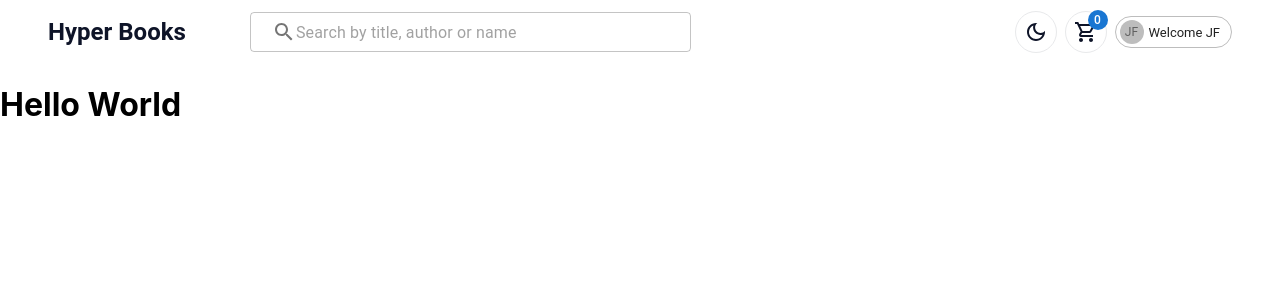
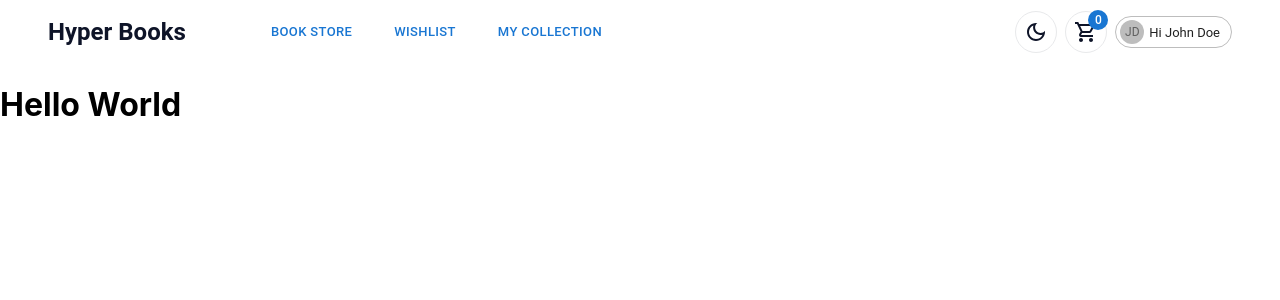
Before and after one commit to Jon-Felipe/hyperbooks, a React (Vite) app: page / in a window 1280 px wide. Shown: the top 300 px of the page. Built offline with nearby package versions, Linux system fonts and the light colour scheme.

Commit message:
replaced search input with nav links header

```diff
--- a/src/components/Header.tsx
+++ b/src/components/Header.tsx
@@ -1,18 +1,16 @@
-// components
+// mui
 import AppBar from '@mui/material/AppBar';
 import Container from '@mui/material/Container';
 import Box from '@mui/material/Box';
 import Toolbar from '@mui/material/Toolbar';
 import Typography from '@mui/material/Typography';
+import Button from '@mui/material/Button';
 import IconButton from '@mui/material/IconButton';
-import TextField from '@mui/material/TextField';
-import InputAdornment from '@mui/material/InputAdornment';
 import Avatar from '@mui/material/Avatar';
 import Chip from '@mui/material/Chip';
 import Badge from '@mui/material/Badge';
 import DarkModeOutlined from '@mui/icons-material/DarkModeOutlined';
 import ShoppingCartOutlinedIcon from '@mui/icons-material/ShoppingCartOutlined';
-import SearchIcon from '@mui/icons-material/Search';
 
 type Props = {};
 
@@ -27,33 +25,20 @@ function Header({}: Props) {
               flexGrow: { xs: 1, lg: 0 },
               color: '#0e1428',
               fontWeight: 'bold',
-              marginRight: { xs: 0, lg: 8 },
+              marginRight: { xs: 0, lg: 10 },
             }}
           >
             Hyper Books
           </Typography>
           <Box
-            component='form'
-            autoComplete='off'
-            sx={{ display: { xs: 'none', lg: 'flex' }, flexGrow: 1 }}
+            component='nav'
+            sx={{ display: { xs: 'none', lg: 'flex' }, columnGap: 4 }}
           >
-            <TextField
-              id='search'
-              placeholder='Search by title, author or name'
-              type='search'
-              variant='outlined'
-              size='small'
-              fullWidth
-              InputProps={{
-                startAdornment: (
-                  <InputAdornment position='end'>
-                    <SearchIcon />
-                  </InputAdornment>
-                ),
-              }}
-            />
+            <Button size='small'>Book Store</Button>
+            <Button size='small'>Wishlist</Button>
+            <Button size='small'>My Collection</Button>
           </Box>
-          <Box sx={{ flexGrow: { xs: 0, lg: 2 } }} />
+          <Box sx={{ flexGrow: 1 }} />
           <Box
             sx={{
               display: { xs: 'none', lg: 'flex' },
@@ -71,8 +56,8 @@ function Header({}: Props) {
             </IconButton>
           </Box>
           <Chip
-            avatar={<Avatar>JF</Avatar>}
-            label='Welcome JF'
+            avatar={<Avatar>JD</Avatar>}
+            label='Hi John Doe'
             variant='outlined'
             clickable
           />
```
